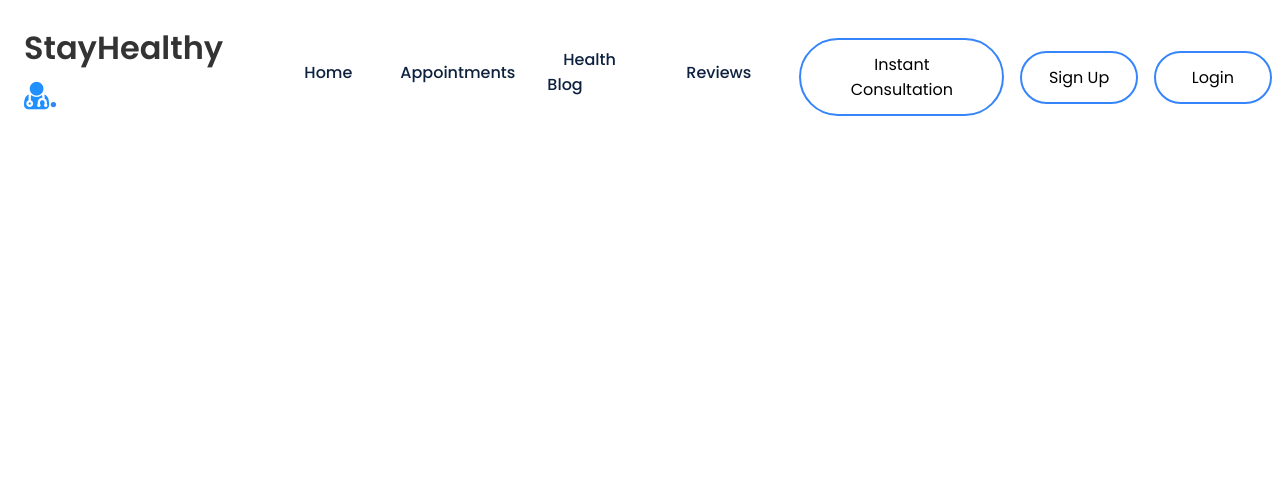
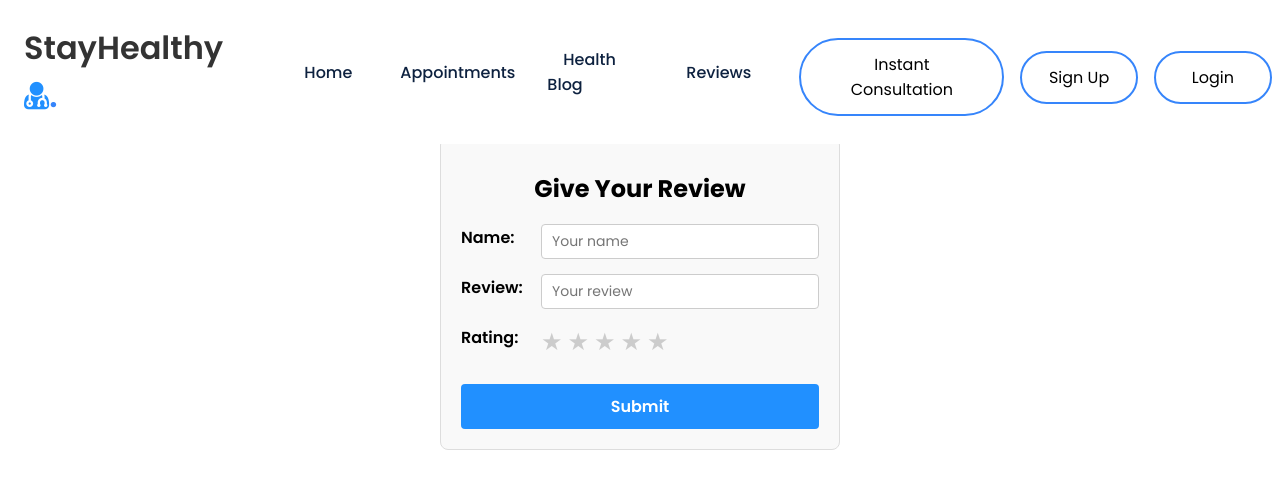
Before and after one commit to TshenoloKab/test_med_app, a React (Create React App) app: page /reviews in a window 1280 px wide. Shown: the top 488 px of the page. Built offline with nearby package versions, Linux system fonts and the light colour scheme.

Commit message:
ratingselectors

```diff
--- a/src/App.js
+++ b/src/App.js
@@ -7,6 +7,7 @@ import Login from "./Components/Login/Login";
 import InstantConsultation from "./Components/InstantConsultationBooking/InstantConsultation";
 import BookingConsultation from "./Components/BookingConsultation/BookingConsultation";
 import Notification from "./Components/Notification/Notification";
+import Reviews from "./Components/Reviews/Reviews"; // <-- New import
 
 function App() {
   return (
@@ -19,6 +20,7 @@ function App() {
             <Route path="/login" element={<Login />} />
             <Route path="/instant-consultation" element={<InstantConsultation />} />
             <Route path="/book-consultation" element={<BookingConsultation />} />
+            <Route path="/reviews" element={<Reviews />} /> {/* <-- New Route */}
           </Routes>
         </Notification>
       </BrowserRouter>
--- a/src/Components/ReviewForm/ReviewForm.css
+++ b/src/Components/ReviewForm/ReviewForm.css
@@ -1,36 +1,71 @@
+/* src/Components/ReviewForm/ReviewForm.css */
 .review-form-container {
-  background-color: #ffffff;
+    max-width: 400px; /* narrower container */
+    margin: 40px auto;
     padding: 20px;
-  margin: 20px auto;
-  width: 400px;
-  border-radius: 6px;
-  box-shadow: 0 2px 6px rgba(0, 0, 0, 0.1);
-  text-align: left;
+    border: 1px solid #ddd;
+    border-radius: 8px;
+    background-color: #f9f9f9;
   }
 
-.review-btn,
-.submit-review-btn {
-  margin-top: 15px;
-  padding: 10px 16px;
-  background-color: #2d89ef;
-  color: #fff;
+  .review-form-container h2 {
+    text-align: center;
+    margin-bottom: 20px;
+  }
+
+  .form-row {
+    display: flex;
+    align-items: center;
+    margin-bottom: 15px;
+  }
+
+  .form-row label {
+    width: 80px;
+    font-weight: 600;
+  }
+
+  .form-row input {
+    flex: 1;
+    padding: 6px 10px;
+    font-size: 14px;
+    border: 1px solid #ccc;
+    border-radius: 4px;
+  }
+
+  .rating-row .stars {
+    display: flex;
+    gap: 5px;
+  }
+
+  .star {
+    font-size: 24px;
+    cursor: pointer;
+    color: #ccc; /* default grey */
+  }
+
+  .star.filled {
+    color: #ff9500; /* orangish filled star */
+  }
+
+  .submit-btn {
+    width: 100%;
+    padding: 10px;
+    background-color: #2190ff; /* bright visible blue */
+    color: white;
+    font-weight: 600;
     border: none;
     border-radius: 4px;
     cursor: pointer;
+    margin-top: 10px;
   }
 
-.review-btn:hover,
-.submit-review-btn:hover {
-  background-color: #1b5fa7;
+  .submit-btn:hover {
+    background-color: #0077e6;
   }
 
-.review-form label {
-  display: block;
-  margin-top: 12px;
+  .success-msg {
+    color: green;
+    text-align: center;
+    margin-bottom: 10px;
+    font-weight: bold;
   }
-
-.review-form textarea {
-  width: 100%;
-  height: 80px;
-  margin-top: 6px;
-}
--- a/src/Components/ReviewForm/ReviewForm.js
+++ b/src/Components/ReviewForm/ReviewForm.js
@@ -1,80 +1,82 @@
+// src/Components/ReviewForm/ReviewForm.js
 import React, { useState } from "react";
 import "./ReviewForm.css";
 
-const ReviewForm = ({ doctorName, appointmentDate, appointmentTime }) => {
-  const [showForm, setShowForm] = useState(false);
-  const [rating, setRating] = useState("");
-  const [review, setReview] = useState("");
+const ReviewForm = () => {
+  const [formData, setFormData] = useState({
+    name: "",
+    review: "",
+    rating: 0,
+  });
+  const [submitted, setSubmitted] = useState(false);
+
+  const handleChange = (e) => {
+    setFormData({ ...formData, [e.target.name]: e.target.value });
+  };
+
+  const handleRating = (star) => {
+    setFormData({ ...formData, rating: star });
+  };
 
   const handleSubmit = (e) => {
     e.preventDefault();
-
-    const reviewData = {
-      doctorName,
-      appointmentDate,
-      appointmentTime,
-      rating,
-      review,
-    };
-
-    console.log("Review submitted:", reviewData);
-
-    // Reset form
-    setRating("");
-    setReview("");
-    setShowForm(false);
+    if (!formData.name || !formData.review || !formData.rating) {
+      alert("Please fill all fields and select a rating!");
+      return;
+    }
+    console.log("Review submitted:", formData);
+    setSubmitted(true);
+    setFormData({ name: "", review: "", rating: 0 });
   };
 
   return (
     <div className="review-form-container">
-      <h3>Consultation Summary</h3>
+      <h2>Give Your Review</h2>
+      {submitted && <p className="success-msg">Thank you for your review!</p>}
+      <form onSubmit={handleSubmit}>
+        <div className="form-row">
+          <label htmlFor="name">Name:</label>
+          <input
+            type="text"
+            id="name"
+            name="name"
+            value={formData.name}
+            onChange={handleChange}
+            placeholder="Your name"
+          />
+        </div>
 
-      <p><strong>Doctor:</strong> {doctorName}</p>
-      <p><strong>Date:</strong> {appointmentDate}</p>
-      <p><strong>Time:</strong> {appointmentTime}</p>
+        <div className="form-row">
+          <label htmlFor="review">Review:</label>
+          <input
+            type="text"
+            id="review"
+            name="review"
+            value={formData.review}
+            onChange={handleChange}
+            placeholder="Your review"
+          />
+        </div>
 
-      {!showForm && (
-        <button
-          className="review-btn"
-          onClick={() => setShowForm(true)}
-        >
-          Write a Review
+        <div className="form-row rating-row">
+          <label>Rating:</label>
+          <div className="stars">
+            {[1, 2, 3, 4, 5].map((star) => (
+              <span
+                key={star}
+                className={`star ${formData.rating >= star ? "filled" : ""}`}
+                onClick={() => handleRating(star)}
+              >
+                ★
+              </span>
+            ))}
+          </div>
+        </div>
+
+        <button type="submit" className="submit-btn">
+          Submit
         </button>
-      )}
-
-      {showForm && (
-        <form className="review-form" onSubmit={handleSubmit}>
-          <label>
-            Rating:
-            <select
-              value={rating}
-              onChange={(e) => setRating(e.target.value)}
-              required
-            >
-              <option value="">Select</option>
-              <option value="1">1 - Poor</option>
-              <option value="2">2</option>
-              <option value="3">3 - Average</option>
-              <option value="4">4</option>
-              <option value="5">5 - Excellent</option>
-            </select>
-          </label>
-
-          <label>
-            Review:
-            <textarea
-              value={review}
-              onChange={(e) => setReview(e.target.value)}
-              placeholder="Write your feedback..."
-              required
-            />
-          </label>
-
-          <button type="submit" className="submit-review-btn">
-            Submit Review
-          </button>
-        </form>
-      )}
+      </form>
     </div>
   );
 };
--- /dev/null
+++ b/src/Components/Reviews/Reviews.js
@@ -0,0 +1,13 @@
+import React from "react";
+import ReviewForm from "../ReviewForm/ReviewForm";
+
+const Reviews = () => {
+  return (
+    <div style={{ padding: "40px" }}>
+      <h1>Patient Reviews</h1>
+      <ReviewForm />
+    </div>
+  );
+};
+
+export default Reviews;
```
Also changed, not shown: src/Components/Navbar/Navbar.html (deleted, +0 -62 lines). Lines whose indentation alone changed are shown as unchanged.
